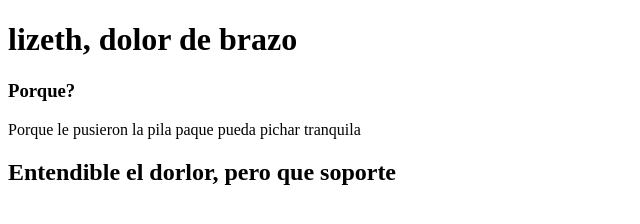
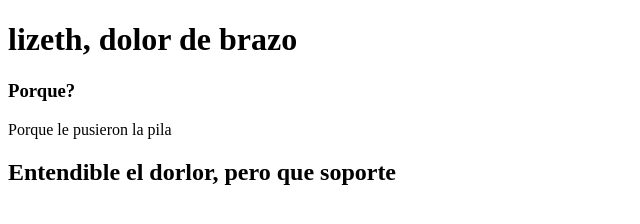
Before and after one commit to Lizeth-Londono/eliminar-por-favor2, a plain HTML site: page prueba.html in a window 1280 px wide. Shown: the whole page, without its empty margins (0-640 px from the left). Drawn offline with Linux system fonts and the light colour scheme.

Commit message:
Modifique alguito la estructura del index commit

```diff
--- a/prueba.html
+++ b/prueba.html
@@ -8,7 +8,7 @@
 <body>
     <h1>lizeth, dolor de brazo</h1>
     <h3>Porque?</h3>
-    <p>Porque le pusieron la pila paque pueda pichar tranquila</p>
+    <p>Porque le pusieron la pila</p>
     <h2>Entendible el dorlor, pero que soporte</h2>
 
 
```
